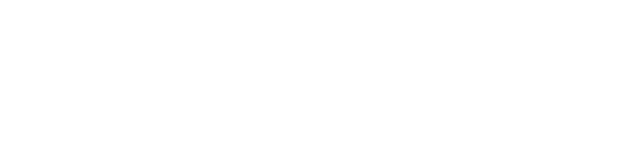
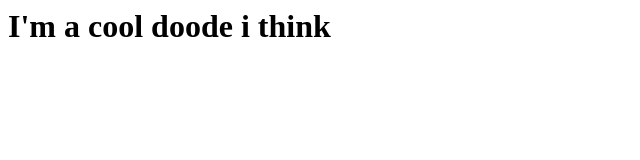
Before and after one commit to nguyendanny91/space_laser_site, a plain HTML site: page index.html in a window 1280 px wide. Shown: the whole page, without its empty margins (0-640 px from the left). Drawn offline with Linux system fonts and the light colour scheme.

Commit message:
added a single line of html

```diff
--- a/index.html
+++ b/index.html
@@ -3,5 +3,6 @@
     <head>
     </head>
     <body>
+            <h1>I'm a cool doode i think</h1>
     </body>
 </html>
```
